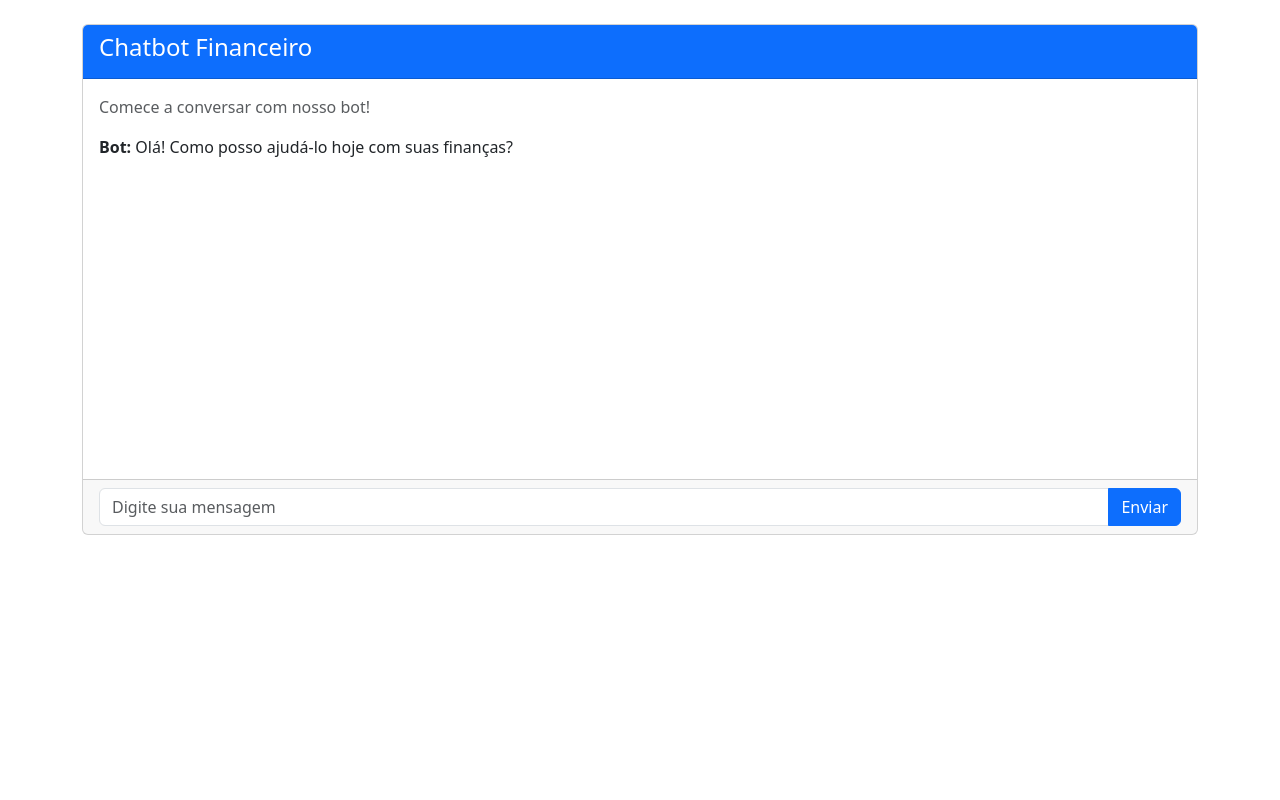
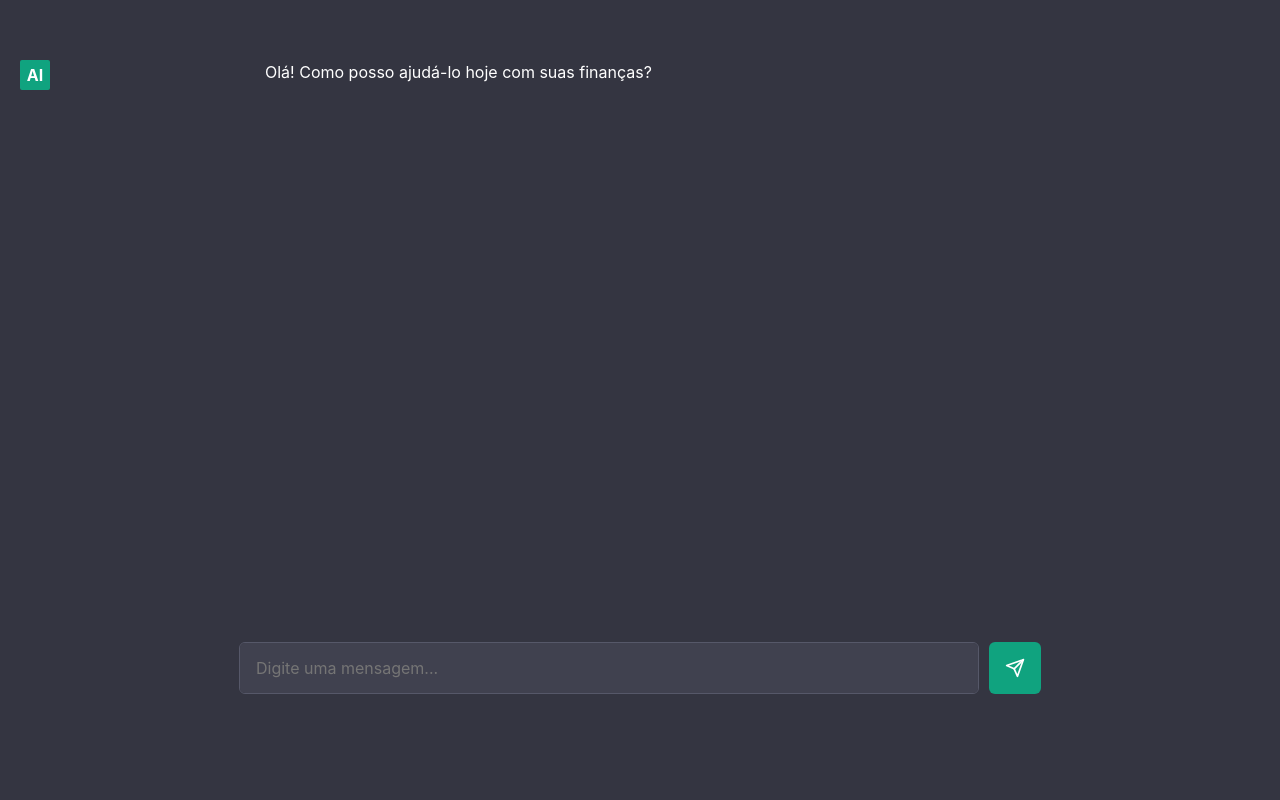
Before and after one commit to m4th3vz/django-chatbot, a Django app: page / in a window 1280 px wide. Run offline with Django 5.2, Linux system fonts and the light colour scheme.

Commit message:
Layout moderno

```diff
--- a/chatbot/templates/chatbot/chatbot.html
+++ b/chatbot/templates/chatbot/chatbot.html
@@ -1,5 +1,5 @@
 <!DOCTYPE html>
-<html lang="en">
+<html lang="pt-BR">
     <head>
         <meta charset="UTF-8">
         <meta name="viewport" content="width=device-width, initial-scale=1.0">
@@ -7,42 +7,170 @@
         <link rel="stylesheet" href="https://cdnjs.cloudflare.com/ajax/libs/animate.css/4.1.1/animate.min.css" />
         <meta name="csrf-token" content="{{ csrf_token }}">
         <title>Chatbot</title>
+    <style>
+        * {
+            margin: 0;
+            padding: 0;
+            box-sizing: border-box;
+            font-family: -apple-system, BlinkMacSystemFont, "Segoe UI", Roboto, sans-serif;
+        }
+
+        body {
+            background-color: #343541;
+            height: 100vh;
+            display: flex;
+            color: #fff;
+        }
+
+        .main-content {
+            flex: 1;
+            display: flex;
+            flex-direction: column;
+            height: 100vh;
+            position: relative;
+        }
+
+        .chat-container {
+            flex: 1;
+            overflow-y: auto;
+            padding: 40px 0;
+            margin-bottom: 120px;
+        }
+
+        .message-group {
+            display: flex;
+            padding: 20px;
+            gap: 20px;
+        }
+
+        .message-group.user {
+            background: #444654;
+        }
+
+        .message-group.bot {
+            background: #343541;
+        }
+
+        .avatar {
+            width: 30px;
+            height: 30px;
+            border-radius: 2px;
+            background: #10a37f;
+            display: flex;
+            align-items: center;
+            justify-content: center;
+            font-weight: bold;
+        }
+
+        .avatar.user {
+            background: #585c6c;
+        }
+
+        .message-content {
+            flex: 1;
+            max-width: 800px;
+            margin: 0 auto;
+            width: 100%;
+            line-height: 1.6;
+        }
+
+        .input-container {
+            position: fixed;
+            bottom: 80px;
+            left: 0;
+            right: 0;
+            padding: 20px;
+            background: #343541;
+            display: flex;
+            justify-content: center;
+            gap: 10px; /* Espaço entre a caixa de texto e o botão */
+            align-items: flex-start; /* Alinha o botão com o topo da caixa de texto */
+        }
+
+        .input-box {
+            max-width: 740px; /* Reduzido para acomodar o botão */
+            width: 90%;
+        }
+
+        .input-box textarea {
+            width: 100%;
+            padding: 16px;
+            border-radius: 6px;
+            border: 1px solid #565869;
+            background: #40414f;
+            color: white;
+            font-size: 16px;
+            resize: none;
+            height: 52px;
+            line-height: 1.2;
+        }
+
+        .input-box textarea:focus {
+            outline: none;
+            border-color: #10a37f;
+        }
+
+        .send-button {
+            background: #10a37f;
+            border: none;
+            color: #fff;
+            cursor: pointer;
+            padding: 14px;
+            border-radius: 6px;
+            height: 52px;
+            width: 52px;
+            display: flex;
+            align-items: center;
+            justify-content: center;
+            transition: background 0.2s;
+        }
+
+        .send-button:hover {
+            background: #0e906f;
+        }
+
+        .send-button svg {
+            width: 20px;
+            height: 20px;
+        }
+    </style>
 </head>
 <body>
-    <!-- Chat Section -->
-<div class="container mt-4">
-    <div class="row">
-        <div class="col-md-12">
-            <div class="card">
-                <div class="card-header bg-primary text-white">
-                    <h4>Chatbot Financeiro</h4>
-                </div>
-                <div class="card-body" style="height: 400px; overflow-y: auto;" id="chatBox">
-                    <p class="text-muted">Comece a conversar com nosso bot!</p>
-                </div>
-                <div class="card-footer">
-                    <div class="input-group">
-                        <input type="text" class="form-control" id="userMessage" placeholder="Digite sua mensagem">
-                        <button class="btn btn-primary" id="sendMessage">Enviar</button>
+    <main class="main-content">
+        <div class="chat-container" id="chatContainer">
+            <div class="message-group bot">
+                <div class="avatar">AI</div>
+                <div class="message-content">
+                    Olá! Como posso ajudá-lo hoje com suas finanças?
                 </div>
             </div>
         </div>
+        <div class="input-container">
+            <div class="input-box">
+                <textarea
+                    id="userInput"
+                    placeholder="Digite uma mensagem..."
+                    rows="1"
+                    onkeydown="if(event.keyCode === 13 && !event.shiftKey) { event.preventDefault(); sendMessage(); }"></textarea>
             </div>
+            <button class="send-button" onclick="sendMessage()">
+                <svg stroke="currentColor" fill="none" stroke-width="2" viewBox="0 0 24 24" stroke-linecap="round" stroke-linejoin="round"><line x1="22" y1="2" x2="11" y2="13"></line><polygon points="22 2 15 22 11 13 2 9 22 2"></polygon></svg>
+            </button>
         </div>
-</div>
+    </main>
 
     <script>
-    // Função para enviar a mensagem
         async function sendMessage() {
-        const message = document.getElementById("userMessage").value;
-        const chatBox = document.getElementById("chatBox");
+            const input = document.getElementById('userInput');
+            const message = input.value.trim();
+            const chatContainer = document.getElementById('chatContainer');
 
-        if (message.trim() === "") return;
+            if (message === '') return;
 
-        chatBox.innerHTML += `<p><strong>Você:</strong> ${message}</p>`;
-        document.getElementById("userMessage").value = "";
+            addMessage(message, 'user');
+            input.value = '';
+            input.style.height = '52px';
 
-        // Obter o token CSRF do meta tag
             const csrfToken = document.querySelector('meta[name="csrf-token"]').content;
 
             try {
@@ -52,37 +180,44 @@
                         "Content-Type": "application/json",
                         "X-CSRFToken": csrfToken,
                     },
-                body: JSON.stringify({ message }),
+                    body: JSON.stringify({ message })
                 });
 
                 if (!response.ok) throw new Error("Erro ao obter resposta do servidor");
 
                 const data = await response.json();
-            chatBox.innerHTML += `<p><strong>Bot:</strong> ${data.response}</p>`;
-            chatBox.scrollTop = chatBox.scrollHeight;
+                addMessage(data.response, 'bot');
             } catch (error) {
-            chatBox.innerHTML += `<p class="text-danger">Erro: Não foi possível obter uma resposta.</p>`;
+                addMessage("Erro: Não foi possível obter uma resposta.", 'bot');
             }
         }
 
-    // Exibe a mensagem inicial automaticamente ao carregar a página
-    window.onload = function() {
-        const chatBox = document.getElementById("chatBox");
-        chatBox.innerHTML += `<p><strong>Bot:</strong> Olá! Como posso ajudá-lo hoje com suas finanças?</p>`;
-        chatBox.scrollTop = chatBox.scrollHeight; // Rola para baixo automaticamente
-    };
+        function addMessage(text, type) {
+            const container = document.getElementById('chatContainer');
+            const messageGroup = document.createElement('div');
+            messageGroup.className = `message-group ${type}`;
 
-    // Ouvinte do clique no botão "Enviar"
-    document.getElementById("sendMessage").onclick = sendMessage;
+            const avatar = document.createElement('div');
+            avatar.className = `avatar ${type}`;
+            avatar.textContent = type === 'bot' ? 'AI' : 'U';
 
-    // Ouvinte para pressionar a tecla Enter no campo de entrada
-    document.getElementById("userMessage").addEventListener("keypress", function (event) {
-        if (event.key === "Enter") {
-            event.preventDefault(); // Evitar comportamento padrão de enviar o formulário
-            sendMessage(); // Chamar a função de envio
+            const messageContent = document.createElement('div');
+            messageContent.className = 'message-content';
+            messageContent.textContent = text;
+
+            messageGroup.appendChild(avatar);
+            messageGroup.appendChild(messageContent);
+            container.appendChild(messageGroup);
+
+            container.scrollTop = container.scrollHeight;
         }
+
+        const textarea = document.getElementById('userInput');
+        textarea.addEventListener('input', function() {
+            this.style.height = '52px';
+            this.style.height = (this.scrollHeight) + 'px';
         });
     </script>
+</body>
 
-</body>
 </html>
```
Lines whose indentation alone changed are shown as unchanged.
